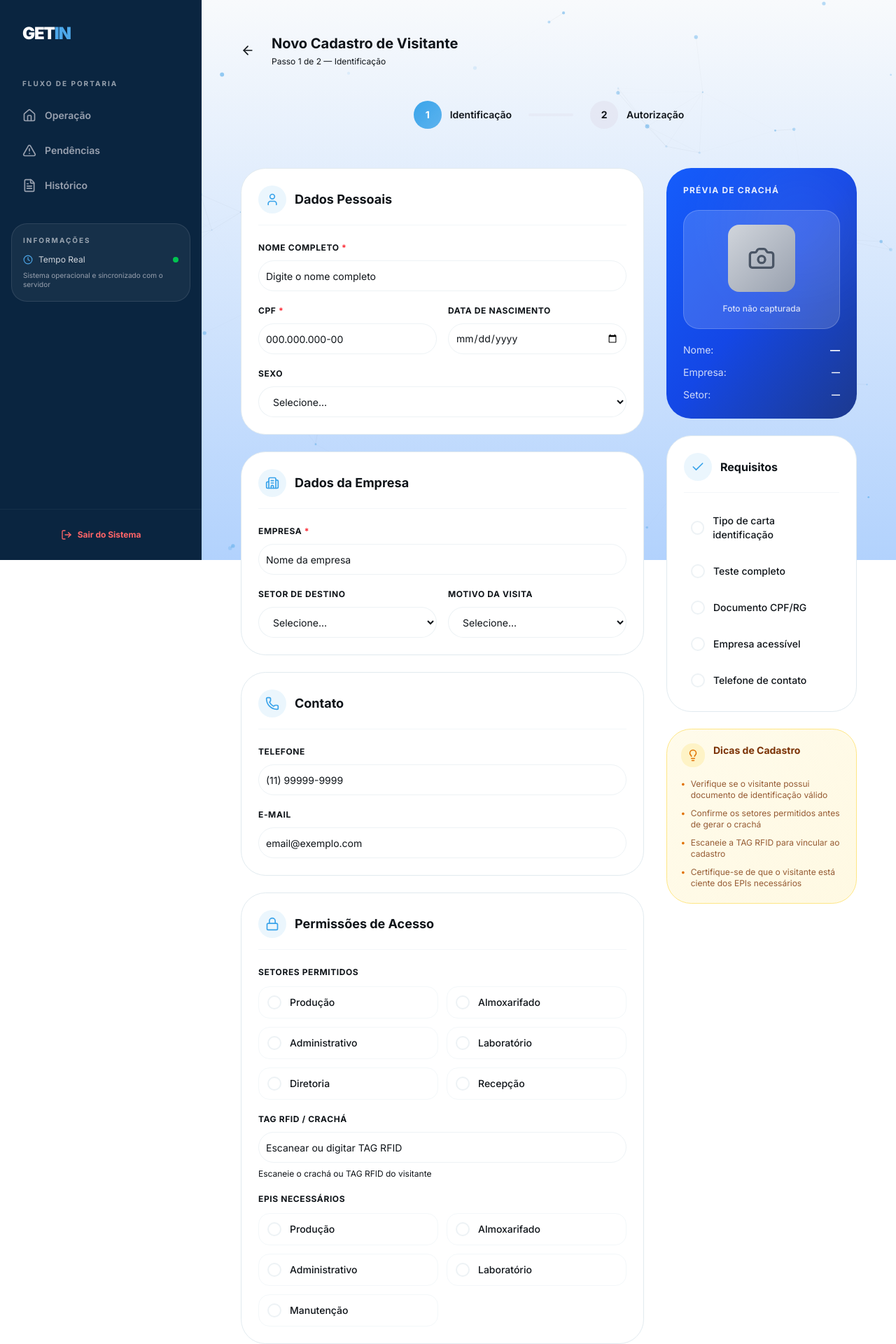
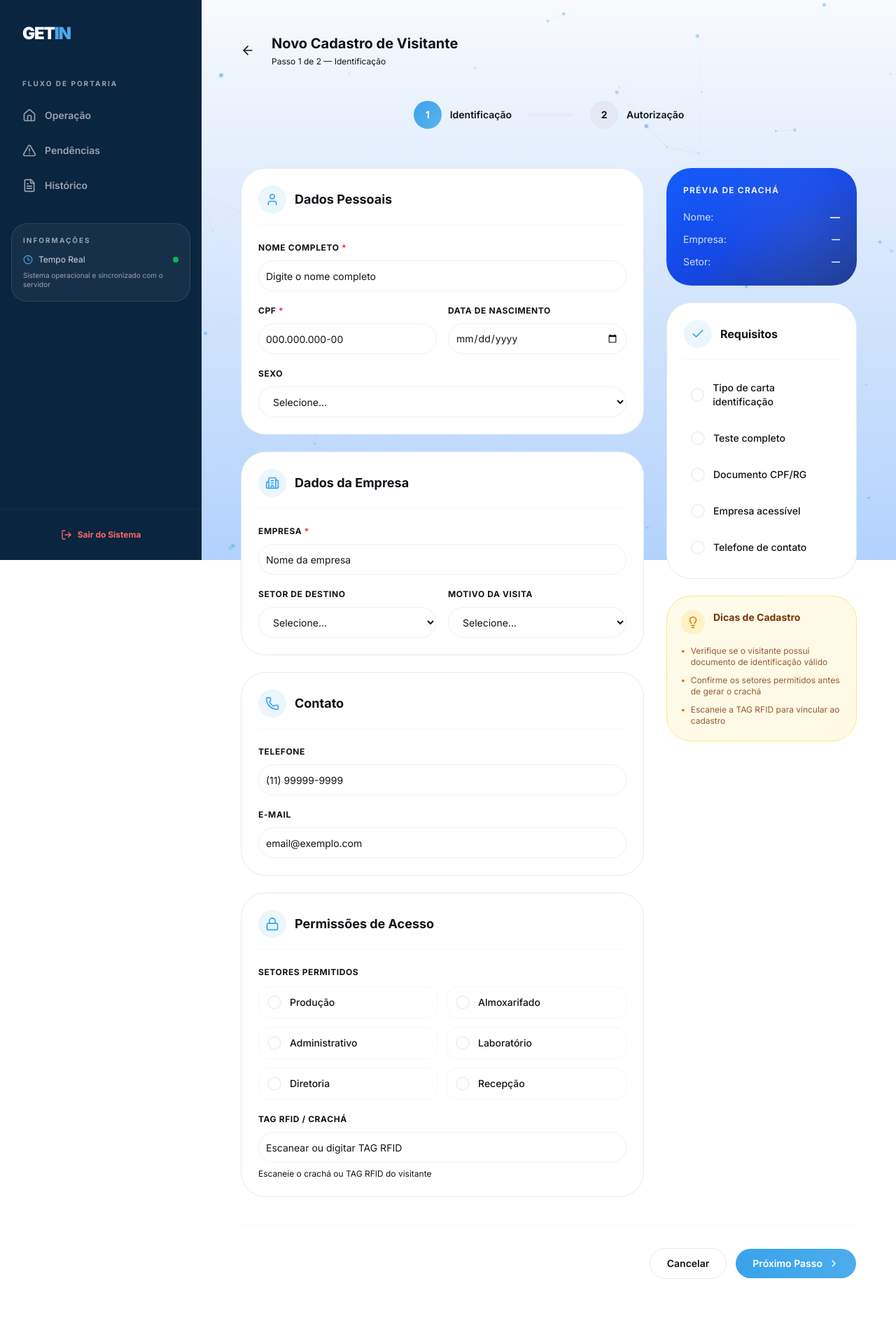
Before and after one commit to ocastroxs/get_in, a Next.js app: page /portaria/novo in a window 1280 px wide. Shown: the top 1920 px of the page at 70% size. After the commit the page ends 1883 px from the top, so only its background shows below. Built offline with nearby package versions, Linux system fonts and the light colour scheme.

Commit message:
feat: remover foto da prévia do crachá e seção de EPIs na página de nova portaria

```diff
--- a/src/app/portaria/novo/page.jsx
+++ b/src/app/portaria/novo/page.jsx
@@ -39,14 +39,6 @@ export default function NovoCadastroPage() {
     "Recepção"
   ];
 
-  const epiOpcoes = [
-    "Produção",
-    "Almoxarifado",
-    "Administrativo",
-    "Laboratório",
-    "Manutenção"
-  ];
-
   const maskCPF = (v) =>
     v.replace(/\D/g, "")
       .replace(/(\d{3})(\d)/, "$1.$2")
@@ -68,15 +60,6 @@ export default function NovoCadastroPage() {
       setoresAcesso: form.setoresAcesso.includes(setor)
         ? form.setoresAcesso.filter(s => s !== setor)
         : [...form.setoresAcesso, setor]
-    });
-  };
-
-  const toggleEPI = (epi) => {
-    setForm({
-      ...form,
-      epiNecessario: form.epiNecessario.includes(epi)
-        ? form.epiNecessario.filter(e => e !== epi)
-        : [...form.epiNecessario, epi]
     });
   };
 
@@ -358,26 +341,6 @@ export default function NovoCadastroPage() {
                     />
                     <p className="text-xs text-muted-foreground mt-2">Escaneie o crachá ou TAG RFID do visitante</p>
                   </div>
-
-                  <div>
-                    <label className="text-xs font-bold text-muted-foreground uppercase tracking-wider block mb-3">
-                      EPIs Necessários
-                    </label>
-                    <div className="grid grid-cols-2 gap-3">
-                      {epiOpcoes.map(epi => (
-                        <label key={epi} className="flex items-center gap-3 cursor-pointer p-3 rounded-lg hover:bg-muted/50 transition-all duration-200 border border-border/40">
-                          <div className={`w-5 h-5 rounded-lg border-2 transition-all duration-200 flex items-center justify-center ${
-                            form.epiNecessario.includes(epi)
-                              ? "bg-primary border-primary shadow-md shadow-primary/30"
-                              : "border-border/60"
-                          }`}>
-                            {form.epiNecessario.includes(epi) && <Check size={14} className="text-white" />}
-                          </div>
-                          <span className="text-sm font-medium text-foreground">{epi}</span>
-                        </label>
-                      ))}
-                    </div>
-                  </div>
                 </div>
               </div>
             </div>
@@ -394,13 +357,6 @@ export default function NovoCadastroPage() {
                 <div className="relative z-10">
                   <div className="text-xs font-bold uppercase tracking-widest mb-5 opacity-90">
                     Prévia de Crachá
-                  </div>
-
-                  <div className="bg-white/15 rounded-xl p-5 mb-5 text-center border border-white/20">
-                    <div className="w-24 h-24 bg-gradient-to-br from-gray-300 to-gray-400 rounded-lg mx-auto mb-4 flex items-center justify-center shadow-lg">
-                      <Camera size={40} className="text-gray-600" />
-                    </div>
-                    <p className="text-xs opacity-80 font-medium">Foto não capturada</p>
                   </div>
 
                   <div className="space-y-3 text-sm">
@@ -475,10 +431,6 @@ export default function NovoCadastroPage() {
                     <span className="text-amber-600 font-bold">•</span>
                     <span>Escaneie a TAG RFID para vincular ao cadastro</span>
                   </li>
-                  <li className="flex gap-2">
-                    <span className="text-amber-600 font-bold">•</span>
-                    <span>Certifique-se de que o visitante está ciente dos EPIs necessários</span>
-                  </li>
                 </ul>
               </div>
             </div>
@@ -521,9 +473,6 @@ export default function NovoCadastroPage() {
                 {form.setoresAcesso.length > 0 && (
                   <p><strong className="text-foreground">Setores de Acesso:</strong> {form.setoresAcesso.join(", ")}</p>
                 )}
-                {form.epiNecessario.length > 0 && (
-                  <p><strong className="text-foreground">EPIs Necessários:</strong> {form.epiNecessario.join(", ")}</p>
-                )}
               </div>
             </div>
 
```
